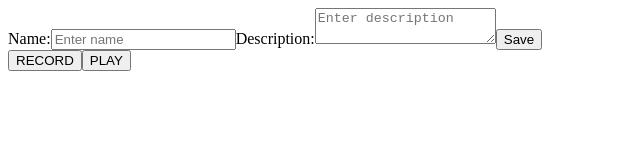
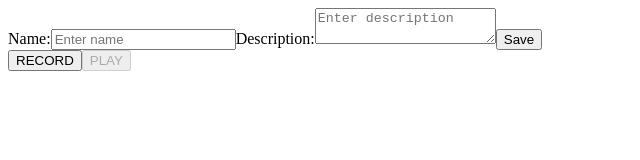
Before and after one commit to micail/todo, a React app: page / in a window 1280 px wide. Shown: the top 160 px of the page, without its empty margins (0-640 px from the left). Built offline with nearby package versions, Linux system fonts and the light colour scheme.

Commit message:
Disable play button if no record

```diff
--- a/src/components/App.jsx
+++ b/src/components/App.jsx
@@ -37,8 +37,15 @@ const App = (props) => {
     return () => clearTimeout(interval);
   };
 
+  const shouldEnablePlayButton = () => {
+    if (props.appState != 'PLAYING' && props.recordState.size > 0) {
+      return true;
+    }
+    return false;
+  };
+
   useEffect(() => {
-    if (props.appState === 'PLAYING' && props.recordState) {
+    if (props.appState === 'PLAYING' && props.recordState.size > 0) {
       const recorded = props.recordState.toJS();
       setToDoList([]);
       recorded.map((r, i) => {
@@ -55,8 +62,8 @@ const App = (props) => {
     <div>
       <Form />
       <List toDoEntries={toDoList} updateEntry={updateToDO} deleteEntry={deleteToDo} />
-      <Button name="record" action={startRecording} />
-      <Button name="play" action={playRecord} />
+      <Button name="record" action={startRecording} dis={(props.appState !== 'RECORDING')} />
+      <Button name="play" action={playRecord} dis={shouldEnablePlayButton()} />
     </div>
   );
 };
--- a/src/components/Button.jsx
+++ b/src/components/Button.jsx
@@ -1,8 +1,8 @@
 import React from 'react';
 
-const Button = ({ name, action, id }) => {
+const Button = ({ name, action, id, dis }) => {
   return (
-    <button type="button" onClick={(e) => action(id, e)} className="btn" id={`btn-${name}`}>{name.toUpperCase()}</button>
+    <button type="button" disabled={!dis} onClick={(e) => action(id, e)} className="btn" id={`btn-${name}`}>{name.toUpperCase()}</button>
   );
 };
 
--- a/src/components/List.jsx
+++ b/src/components/List.jsx
@@ -18,7 +18,7 @@ const List = ({ toDoEntries, deleteEntry, updateEntry }) => {
           <div>
             <h1>{name}</h1>
             <p>{description}</p>
-            <Button name="delete" action={deleteEntry} id={id} />
+            <Button name="delete" action={deleteEntry} id={id} dis />
             <button name="update" type="button" onClick={() => (setUpdate(id))}>UPDATE</button>
           </div>
         ) : (<Form resetState={resetState} updateEntry={updateEntry} name={name} description={description} id={id} />)
--- a/src/store/reducers/appStateReducer.jsx
+++ b/src/store/reducers/appStateReducer.jsx
@@ -1,6 +1,6 @@
 import * as types from '../types/appStateTypes';
 
-export const INITIAL_STATE = 'RECORDING';
+export const INITIAL_STATE = 'IDLE';
 
 const appStateReducer = (state = INITIAL_STATE, action) => {
   switch (action.type) {
```
